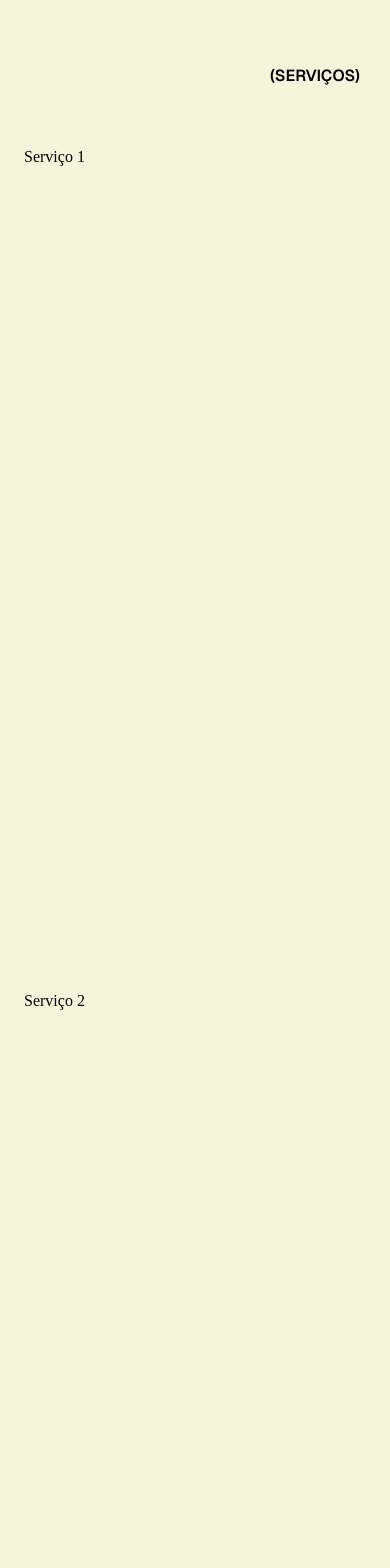
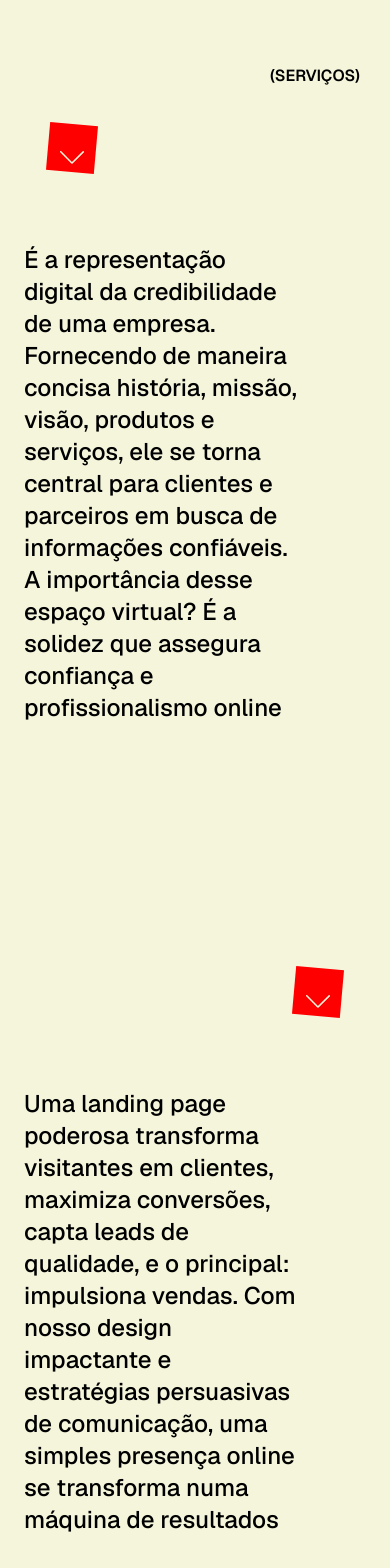
Before and after one commit to cbxcvl/capic, a Next.js app: page / in a window 390 px wide. Shown: the part 2600-4168 px from the top of the page. Built offline with nearby package versions, Linux system fonts and the light colour scheme.

Commit message:
chore: services section

```diff
--- a/src/sections/Services.tsx
+++ b/src/sections/Services.tsx
@@ -1,10 +1,31 @@
 'use client';
-
+import { useEffect } from 'react';
+import { useAnimation } from 'framer-motion';
+import { useInView } from 'react-intersection-observer'; // Importa o hook useInView
 import { LazyMotion, domAnimation, m } from 'framer-motion';
-
 import { BadgeContent } from '../components/BadgeContent/BadgeContent';
+import { SectionContent } from '../components/SectionContent/SectionContent';
+import { Square } from '@/components/Square/Square';
 
 export const Services = () => {
+  const controls1 = useAnimation();
+  const controls2 = useAnimation();
+
+  const { ref: ref1, inView: inView1 } = useInView({ threshold: 0.5 });
+  const { ref: ref2, inView: inView2 } = useInView({ threshold: 0.5 });
+
+  useEffect(() => {
+    controls1.start(
+      inView1 ? { opacity: 1, scale: 1 } : { opacity: 0, scale: 0.9 },
+    );
+  }, [controls1, inView1]);
+
+  useEffect(() => {
+    controls2.start(
+      inView2 ? { opacity: 1, scale: 1 } : { opacity: 0, scale: 0.9 },
+    );
+  }, [controls2, inView2]);
+
   return (
     <section
       id="servicos"
@@ -14,11 +35,31 @@ export const Services = () => {
         <BadgeContent content="serviços" />
       </div>
       <LazyMotion features={domAnimation}>
-        <div className="w-screen h-screen p-6 lg:p-12">
-          <m.p className="text-black w-full ">Serviço 1</m.p>
+        <div ref={ref1} className="w-screen h-screen p-6 lg:p-12 flex">
+          <m.div
+            animate={controls1}
+            initial={{ opacity: 0.3 * 1.618, scale: 0.9 }}
+            transition={{ duration: 0.3 * 1.618 }}
+            className="w-full h-full"
+          >
+            <div className="flex justify-start ml-12">
+              <Square />
+            </div>
+            <SectionContent content="É a representação digital da credibilidade de uma empresa. Fornecendo de maneira concisa história, missão, visão, produtos e serviços, ele se torna central para clientes e parceiros em busca de informações confiáveis. A importância desse espaço virtual? É a solidez que assegura confiança e profissionalismo online" />
+          </m.div>
         </div>
-        <div className="w-screen h-screen p-6 lg:p-12">
-          <m.p className="text-black w-full ">Serviço 2</m.p>
+        <div ref={ref2} className="w-screen h-screen p-6 lg:p-12 flex">
+          <m.div
+            animate={controls2}
+            initial={{ opacity: 0.3, scale: 0.9 }}
+            transition={{ duration: 0.3 }}
+            className="w-full flex-row-reverse h-full"
+          >
+            <div className="flex justify-end mr-12">
+              <Square />
+            </div>
+            <SectionContent content="Uma landing page poderosa transforma visitantes em clientes, maximiza conversões, capta leads de qualidade, e o principal: impulsiona vendas. Com nosso design impactante e estratégias persuasivas de comunicação, uma simples presença online se transforma numa máquina de resultados" />
+          </m.div>
         </div>
       </LazyMotion>
     </section>
```
